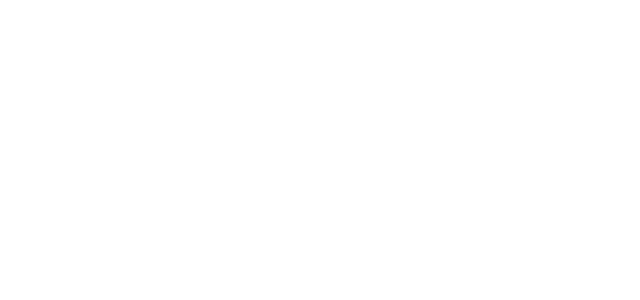
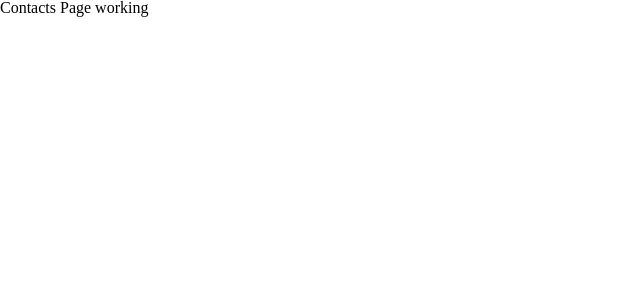
Before and after one commit to maliaaska/ui-components, a React (Create React App) app: page /contacts in a window 1280 px wide. Before the commit this address had no page. Shown: the top 300 px of the page, without its empty margins (0-640 px from the left). Built offline with nearby package versions, Linux system fonts and the light colour scheme.

Commit message:
Add the contacts.page component add routing of that page to app.component

```diff
--- a/src/components/app/app.components.tsx
+++ b/src/components/app/app.components.tsx
@@ -1,11 +1,13 @@
 import React from 'react'
 import { Routes, Route } from 'react-router-dom'
 import { HomePage } from '../../pages/home/home.page'
+import { ContactsPage } from '../../pages/contacts/contacts.page'
 
 export const App = () => {
   return (
     <Routes>
       <Route path="/" element={<HomePage />} />
+      <Route path="/contacts" element={<ContactsPage />} />
     </Routes>
   )
 }
--- /dev/null
+++ b/src/pages/contacts/contacts.page.tsx
@@ -0,0 +1,5 @@
+import React from 'react'
+
+export const ContactsPage: React.VFC = () => {
+  return <h1> Contacts Page working</h1>
+}
```
